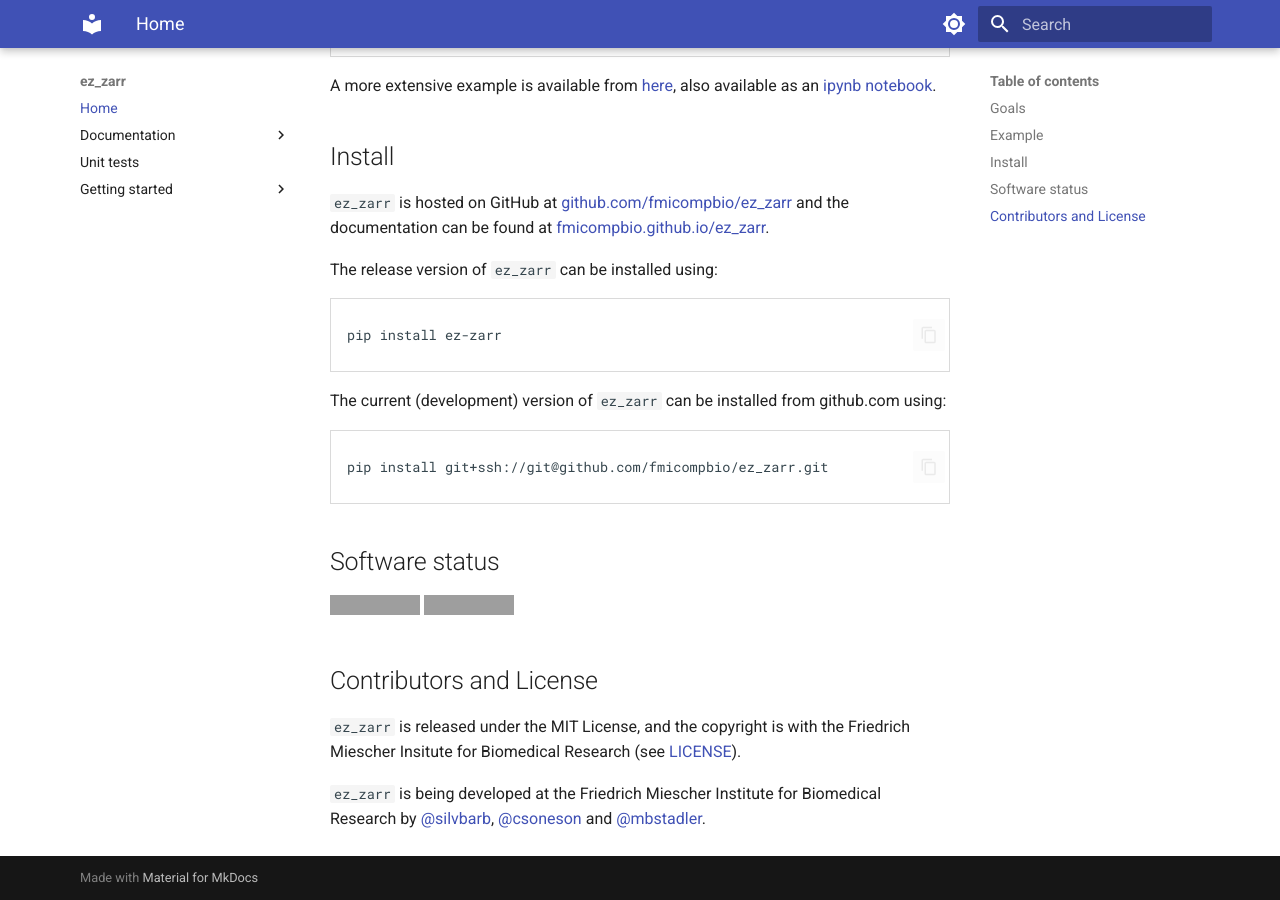
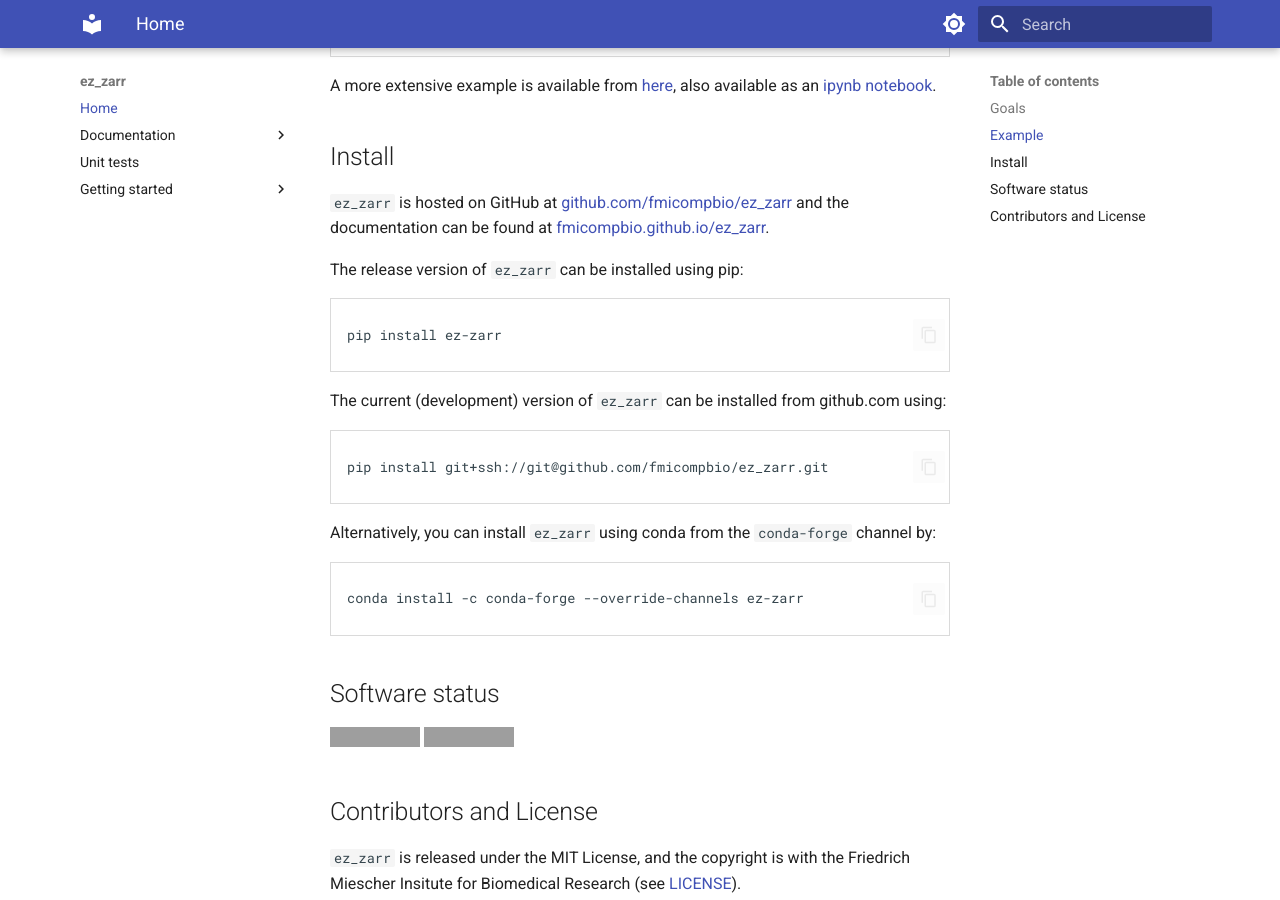
Before and after one commit to fmicompbio/ez_zarr, an MkDocs documentation site: the page built from docs/index.md, in a window 1280 px wide and 900 px high, scrolled down 980 px. Built offline with MkDocs 1.6.1 and Material for MkDocs 9.7.7, drawn with Linux system fonts in a browser that asks for light colours; grey boxes are pictures that could not be loaded.

Commit message:
add conda installation instructions

````diff
--- a/docs/index.md
+++ b/docs/index.md
@@ -41,7 +41,7 @@
 
 `ez_zarr` is hosted on GitHub at [github.com/fmicompbio/ez_zarr](https://github.com/fmicompbio/ez_zarr) and the documentation can be found at [fmicompbio.github.io/ez_zarr](https://fmicompbio.github.io/ez_zarr/).
 
-The release version of `ez_zarr` can be installed using:
+The release version of `ez_zarr` can be installed using pip:
 ```
 pip install ez-zarr
 ```
@@ -49,6 +49,11 @@
 The current (development) version of `ez_zarr` can be installed from github.com using:
 ```
 pip install git+ssh://git@github.com/fmicompbio/ez_zarr.git
+```
+
+Alternatively, you can install `ez_zarr` using conda from the `conda-forge` channel by:
+```
+conda install -c conda-forge --override-channels ez-zarr
 ```
 
 ## Software status
````
Also changed, not shown: README.md (+12 -1 lines).
